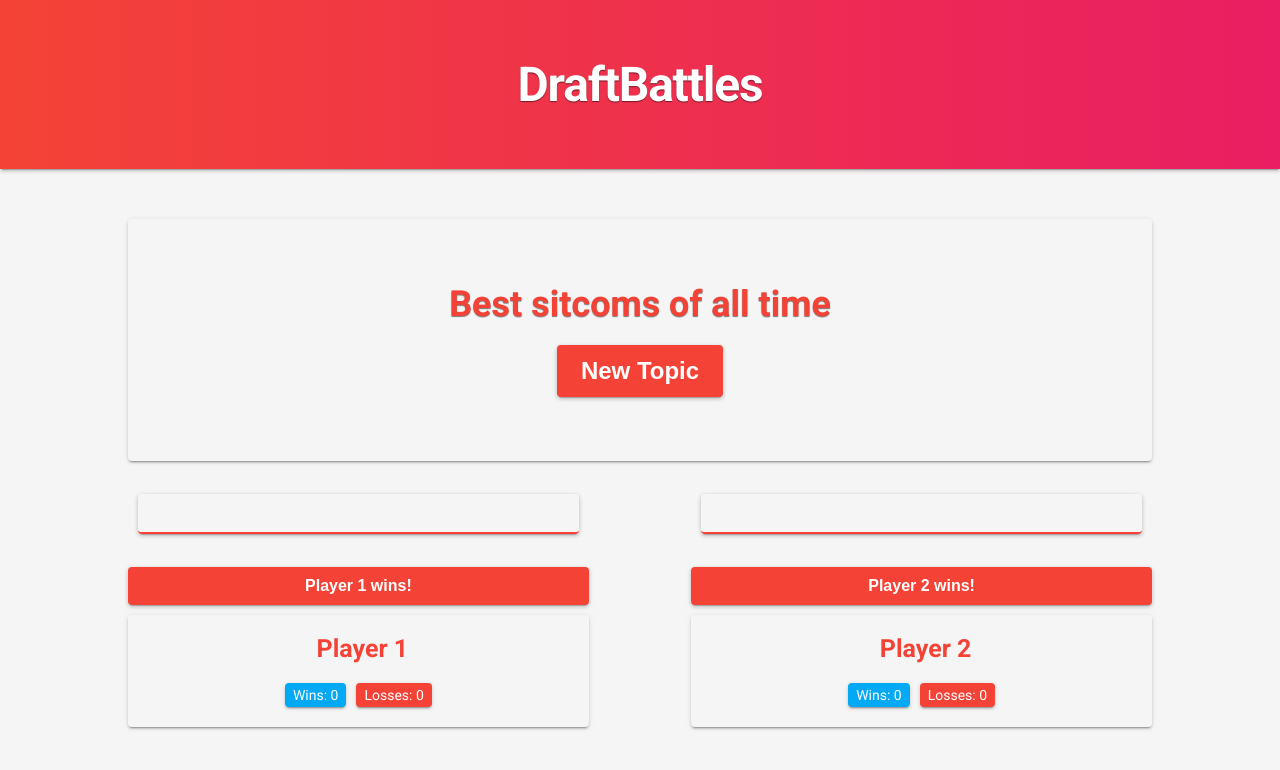
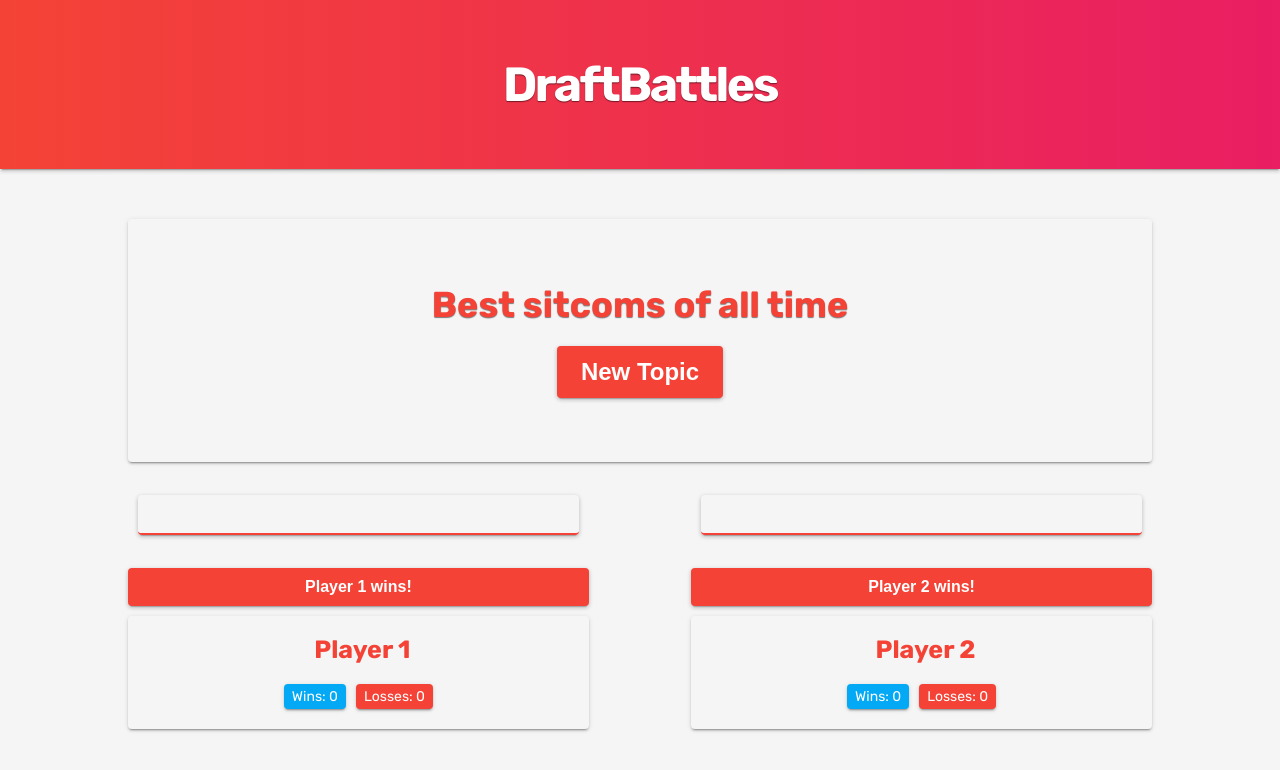
Before and after one commit to AdamAllanThomas/draftboard, a React (Create React App) app: page / in a window 1280 px wide. Shown: the top 770 px of the page. Built offline with nearby package versions, Linux system fonts and the light colour scheme.

Commit message:
stylize the page with funky fonts

```diff
--- a/public/index.html
+++ b/public/index.html
@@ -2,9 +2,12 @@
 <html lang="en">
   <head>
     <meta charset="utf-8" />
-    <link rel="preconnect" href="https://fonts.googleapis.com">
-    <link rel="preconnect" href="https://fonts.gstatic.com" crossorigin>
-    <link href="https://fonts.googleapis.com/css2?family=Inter:wght@400;500;700&family=Roboto:wght@400;500;700&display=swap" rel="stylesheet">
+    <link rel="preconnect" href="https://fonts.googleapis.com" />
+    <link rel="preconnect" href="https://fonts.gstatic.com" crossorigin />
+    <link
+      href="https://fonts.googleapis.com/css2?family=Rubik:wght@400;700&display=swap"
+      rel="stylesheet"
+    />
     <link rel="icon" href="%PUBLIC_URL%/favicon.ico" />
     <meta name="viewport" content="width=device-width, initial-scale=1" />
     <meta name="theme-color" content="#000000" />
--- a/src/styles.css
+++ b/src/styles.css
@@ -1,6 +1,6 @@
 body {
   background-color: #f5f5f5;
-  font-family: "Roboto", sans-serif;
+  font-family: "Rubik", sans-serif;
   font-size: 16px;
   color: #333;
   margin: 0;
@@ -13,7 +13,7 @@
   font-size: 24px;
   padding: 24px;
   text-align: center;
-  letter-spacing: -0.05em;
+  letter-spacing: -0.1em;
   text-shadow: 0 1px 1px rgba(0, 0, 0, 0.5);
   box-shadow: 0 2px 4px 0 rgba(0, 0, 0, 0.14), 0 1px 5px 0 rgba(0, 0, 0, 0.12),
     0 3px 1px -2px rgba(0, 0, 0, 0.2);
```
